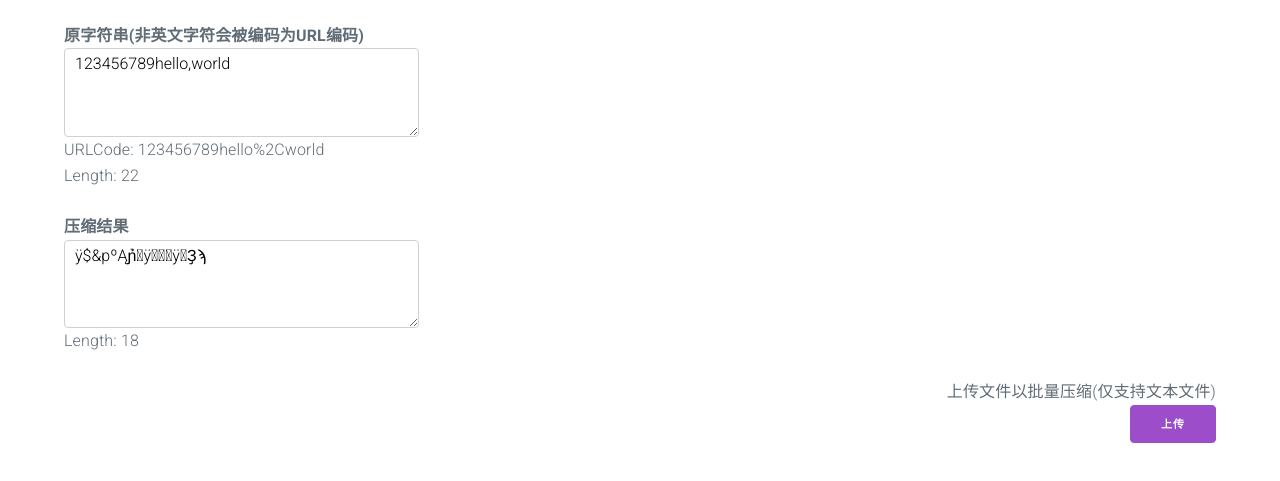
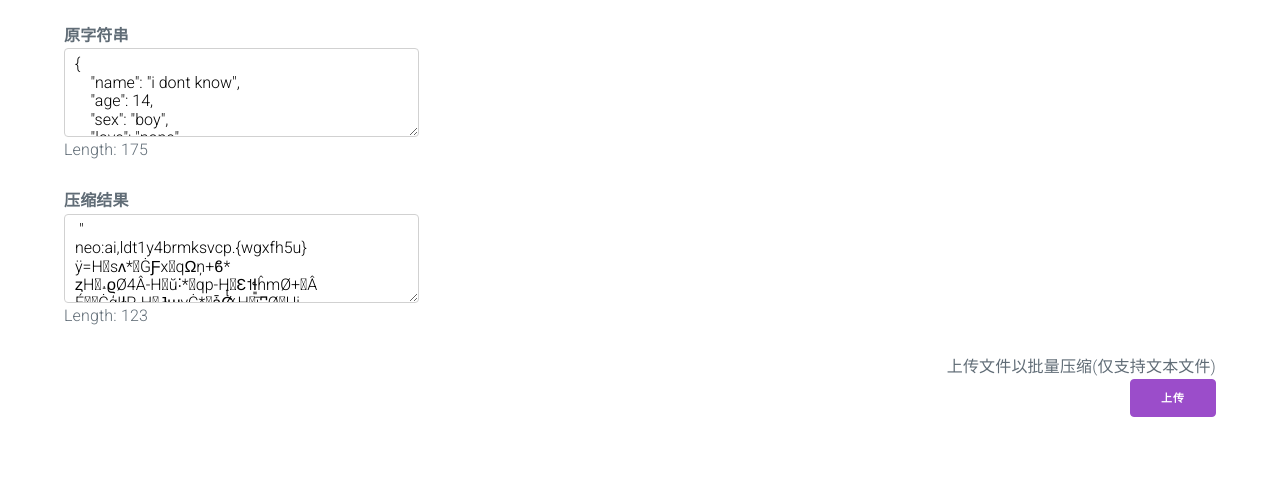
Before and after one commit to Love-Kogasa/lk-string, a website: page page/index.html in a window 1280 px wide. Shown: the part 163-644 px from the top of the page. Drawn offline with nearby package versions, Linux system fonts and the light colour scheme.

Commit message:
Add files via upload

```diff
--- a/page/dist.js
+++ b/page/dist.js
@@ -1,8 +1,26 @@
 (function(){function r(e,n,t){function o(i,f){if(!n[i]){if(!e[i]){var c="function"==typeof require&&require;if(!f&&c)return c(i,!0);if(u)return u(i,!0);var a=new Error("Cannot find module '"+i+"'");throw a.code="MODULE_NOT_FOUND",a}var p=n[i]={exports:{}};e[i][0].call(p.exports,function(r){var n=e[i][1][r];return o(n||r)},p,p.exports,r,e,n,t)}return n[i].exports}for(var u="function"==typeof require&&require,i=0;i<t.length;i++)o(t[i]);return o}return r})()({1:[function(require,module,exports){
 var lkstring = {
+  split( string, len ){
+    var out = [], index = 0
+    for( let char of string ){
+      if( char == "\xff" ){
+        out.push( "\xff" )
+        out.push( "" )
+        continue;
+      }else if( index % len == 0 ){
+        out.push( "" )
+      }
+      index += 1
+      out[ out.length - 1 ] += char
+    }
+    return out
+  },
   encode( string ){
-    var data = require( "./lkcode.json" )
+    // var data = require( "./lkcode.json" )
     var outData = [], bytes = [], index = false
+    // 创建词典字符集
+    var dcts = dict( string ).join( "" )
+    var data = [""].concat(this.split( dcts, 36 ))
     for( let char of string ){
       let charIndex
       if( index !== false && ((charIndex = data[index].indexOf( char )) + 1) ){
@@ -14,7 +32,7 @@ var lkstring = {
         outData = outData.concat( [ "\xff", index.toString( 36 ), charIndex.toString( 36 )] )
       }
     }
-    for( let byte of split( outData, 2 ) ){
+    for( let byte of this.split( outData, 2 ) ){
       if( byte == "\xff" ){
         bytes.push( "\xff" )
       } else{
@@ -26,22 +44,7 @@ var lkstring = {
     }
     //console.log(bytes)
     delete outData
-    return bytes.join( "" )
-    function split( string, len ){
-      var out = [], index = 0
-      for( let char of string ){
-        if( char == "\xff" ){
-          out.push( "\xff" )
-          out.push( "" )
-          continue;
-        }else if( index % len == 0 ){
-          out.push( "" )
-        }
-        index += 1
-        out[ out.length - 1 ] += char
-      }
-      return out
-    }
+    return dcts + bytes.join( "" )
     function where( char ){
       for( let line of data ){
         if( line.includes( char ) ){
@@ -50,13 +53,24 @@ var lkstring = {
       }
       throw "Char " + char + " not supported"
     }
+    function dict( string ){
+      var map = new Map(), charlist = []
+      for( let char of string ){
+        map.set( char, (map.get( char ) || 0) + 1 )
+      }
+      var arr = [...map.entries()].sort( (a,b) => b[1] - a[1] )
+      for( let child of arr ){
+        charlist.push( child[0] )
+      }
+      return charlist
+    }
   },
   decode( code ){
-    var data = require( "./lkcode.json" )
+    var data = [""].concat(this.split( code.split( "\xff" )[0], 36 ))
     var index, out = "", codeList = code.split( "\xff" ).slice(1)
     for( let chars of codeList){
       for( let charIndex in chars.split( "" )){
-        let char = chars[charIndex].charCodeAt().toString(36)
+        let char = chars[charIndex].charCodeAt().toString(36).padStart( 2, "0" )
         if( charIndex == 0 ){
           index = parseInt( char[0], 36 )
           char = char.slice( 1 )
@@ -73,37 +87,24 @@ var lkstring = {
 
 typeof module == "object" && (module.exports = lkstring)
 
-},{"./lkcode.json":2}],2:[function(require,module,exports){
-module.exports=[  "",
-  "1234567890abcdefghijklmnopqrstuvwxyz",
-  "{}[]=\n,\"' :abcdefghijklmnopqrstuvwxyz",
-  "{}[]=\n,\"' :ABCDEFGHIJKLMNOPQRSTUVWXYZ",
-  "%0123456789=&$ABCDEFGHIJKLMNOPQRSTU",
-  "%0123456789=&$nVXYZABCDEFGHIJKLMNOPQ",
-  "<>!/=\n\"' :abcdefghijklmnopqrstuvwxyz",
-  "#|_&-+()/*\"':;!?[]{}=<>%\\,.$~…@` \t\n–",
-  "ABCDEFGHIJKLMNOPQRSTUVWXYZ0123456789"
-]
-},{}],3:[function(require,module,exports){
+},{}],2:[function(require,module,exports){
 var lks = require( "./index" ),
 source = document.getElementById( "source" ),
 output = document.getElementById( "result" ),
 file = document.getElementById( "file" ),
 upload = document.getElementById( "upload" ),
 snc = document.getElementById( "snc" ),
-onc = document.getElementById( "onc" ),
-real = document.getElementById( "real" )
+onc = document.getElementById( "onc" )
 
 source.oninput = () => {
-  output.value = lks.encode( encodeURIComponent( source.value ))
-  snc.textContent = encodeURIComponent( source.value ).length
+  output.value = lks.encode( source.value)
+  snc.textContent = source.value.length
   onc.textContent = output.value.length
-  real.textContent = encodeURIComponent( source.value )
 }
 output.oninput = () => {
-  source.value = decodeURIComponent( lks.decode( output.value ))
+  source.value = lks.decode( output.value )
   snc.textContent = source.value.length
-  real.textContent = lks.decode( output.value )
+  onc.textContent = output.value.length
 }
 file.onchange = () => {
   if( file.files[0] ){
@@ -119,6 +120,14 @@ upload.onclick = () => {
   file.click()
 }
 
-source.value = "123456789hello,world"
+source.value = JSON.stringify({
+  name: "i dont know",
+  age: 14,
+  sex: "boy",
+  love: "none",
+  description: "a boy love play minecraft",
+  birthday: "1145.1.4",
+  idk: null
+},0,4)
 source.oninput()
-},{"./index":1}]},{},[3]);
+},{"./index":1}]},{},[2]);
--- a/page/index.html
+++ b/page/index.html
@@ -16,9 +16,8 @@
     <h2>LKstring</h2>
     <p>一个 Quickly & Easy 的字符压缩库<br>当然，对于大量的数据压缩，还是用lz-string好一些</p>
     <br>
-    <b>原字符串(非英文字符会被编码为URL编码)</b>
+    <b>原字符串</b>
     <textarea id="source"></textarea>
-    URLCode: <span id="real"></span><br>
     Length: <span id="snc">0</span>
     <br><br>
     <b>压缩结果</b>
```
